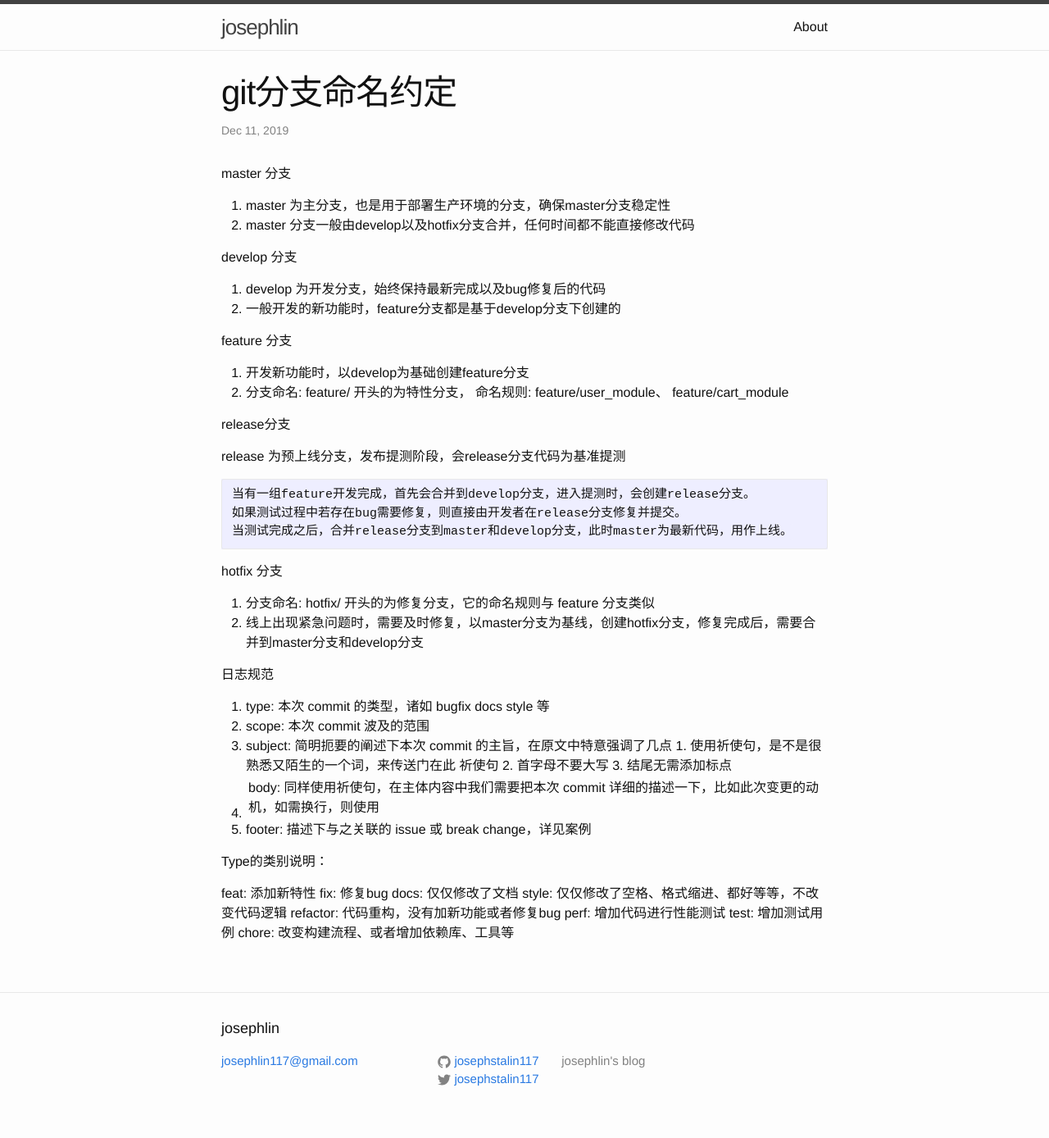
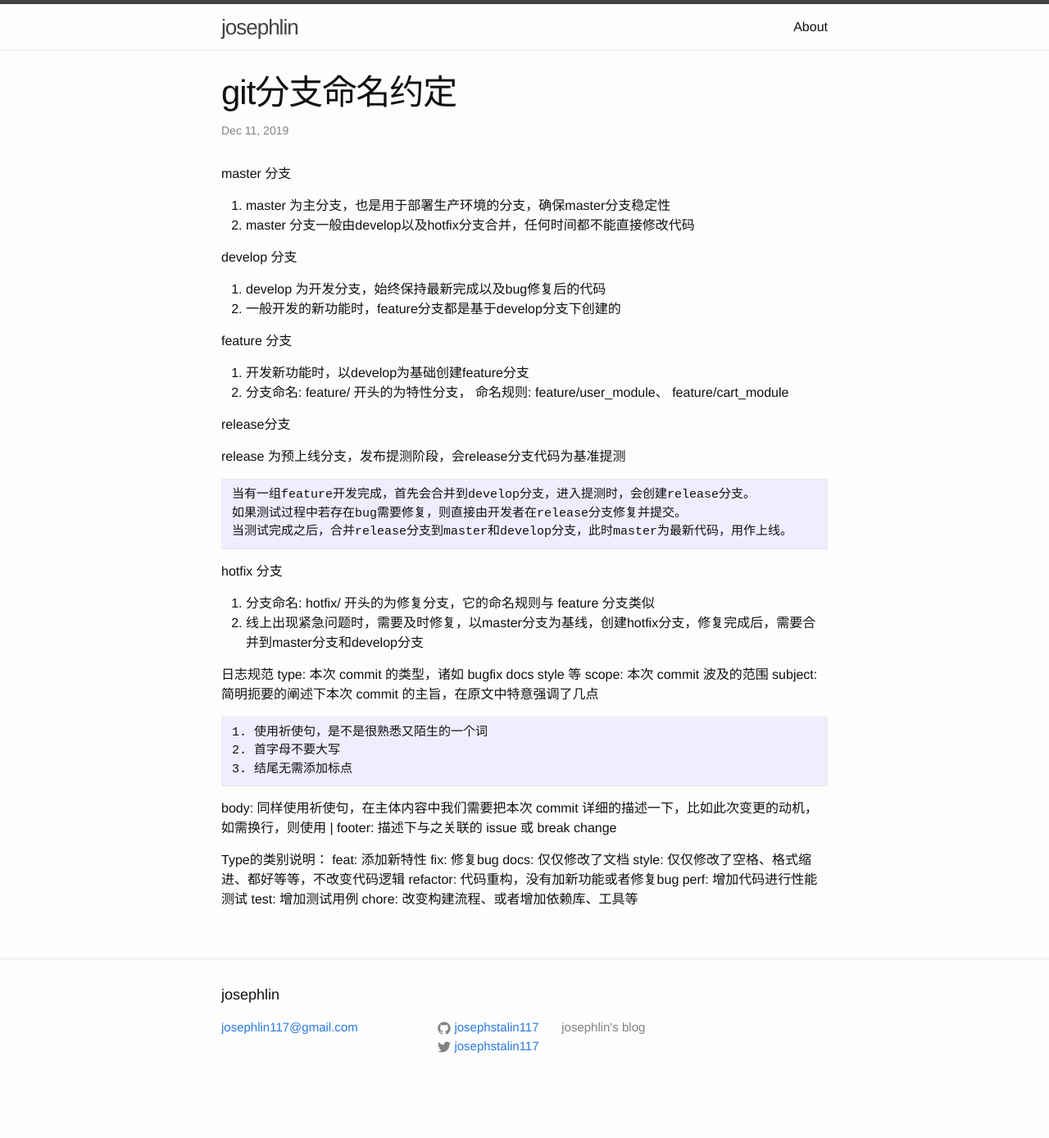
Before and after one commit to josephstalin117/josephstalin117.github.io, a Jekyll site: the page built from _posts/2019-12-11-git-styleguide.markdown, in a window 1280 px wide. Shown: the whole page at 82% size. Built offline with Jekyll 4.4.1, drawn with Linux system fonts in a browser that asks for light colours; after the commit the page ends 1347 px from its top, so only the background shows below that.

Commit message:
fix bugs

````diff
--- a/_posts/2019-12-11-git-styleguide.markdown
+++ b/_posts/2019-12-11-git-styleguide.markdown
@@ -35,14 +35,18 @@
 2. 线上出现紧急问题时，需要及时修复，以master分支为基线，创建hotfix分支，修复完成后，需要合并到master分支和develop分支
 
 日志规范
-1. type: 本次 commit 的类型，诸如 bugfix docs style 等
-2. scope: 本次 commit 波及的范围
-3. subject: 简明扼要的阐述下本次 commit 的主旨，在原文中特意强调了几点 1. 使用祈使句，是不是很熟悉又陌生的一个词，来传送门在此 祈使句 2. 首字母不要大写 3. 结尾无需添加标点
-4. body: 同样使用祈使句，在主体内容中我们需要把本次 commit 详细的描述一下，比如此次变更的动机，如需换行，则使用 |
-5. footer: 描述下与之关联的 issue 或 break change，详见案例
+type: 本次 commit 的类型，诸如 bugfix docs style 等
+scope: 本次 commit 波及的范围
+subject: 简明扼要的阐述下本次 commit 的主旨，在原文中特意强调了几点
+```
+1. 使用祈使句，是不是很熟悉又陌生的一个词
+2. 首字母不要大写
+3. 结尾无需添加标点
+```
+body: 同样使用祈使句，在主体内容中我们需要把本次 commit 详细的描述一下，比如此次变更的动机，如需换行，则使用 |
+footer: 描述下与之关联的 issue 或 break change
 
 Type的类别说明：
-
 feat: 添加新特性
 fix: 修复bug
 docs: 仅仅修改了文档
````
